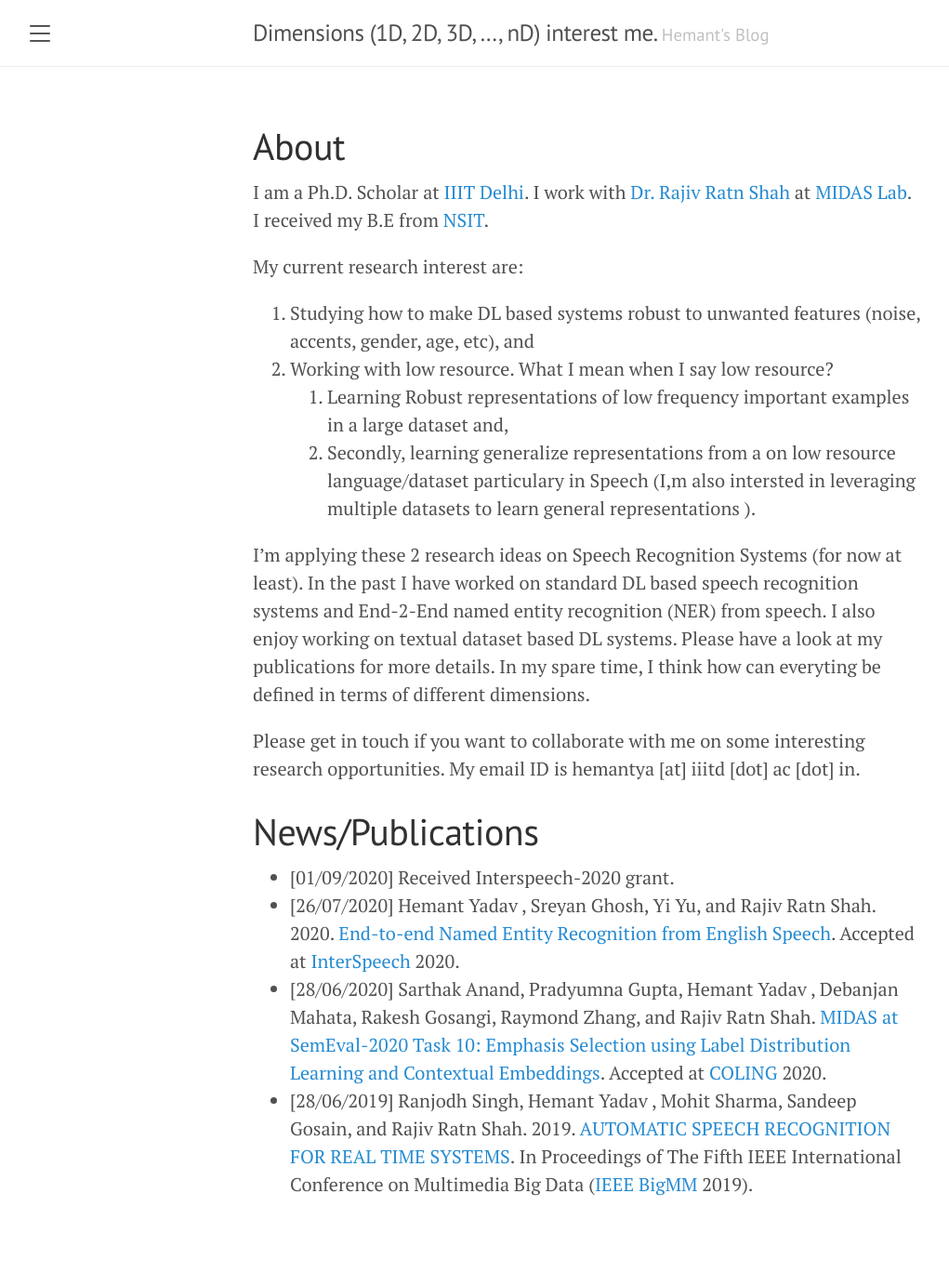
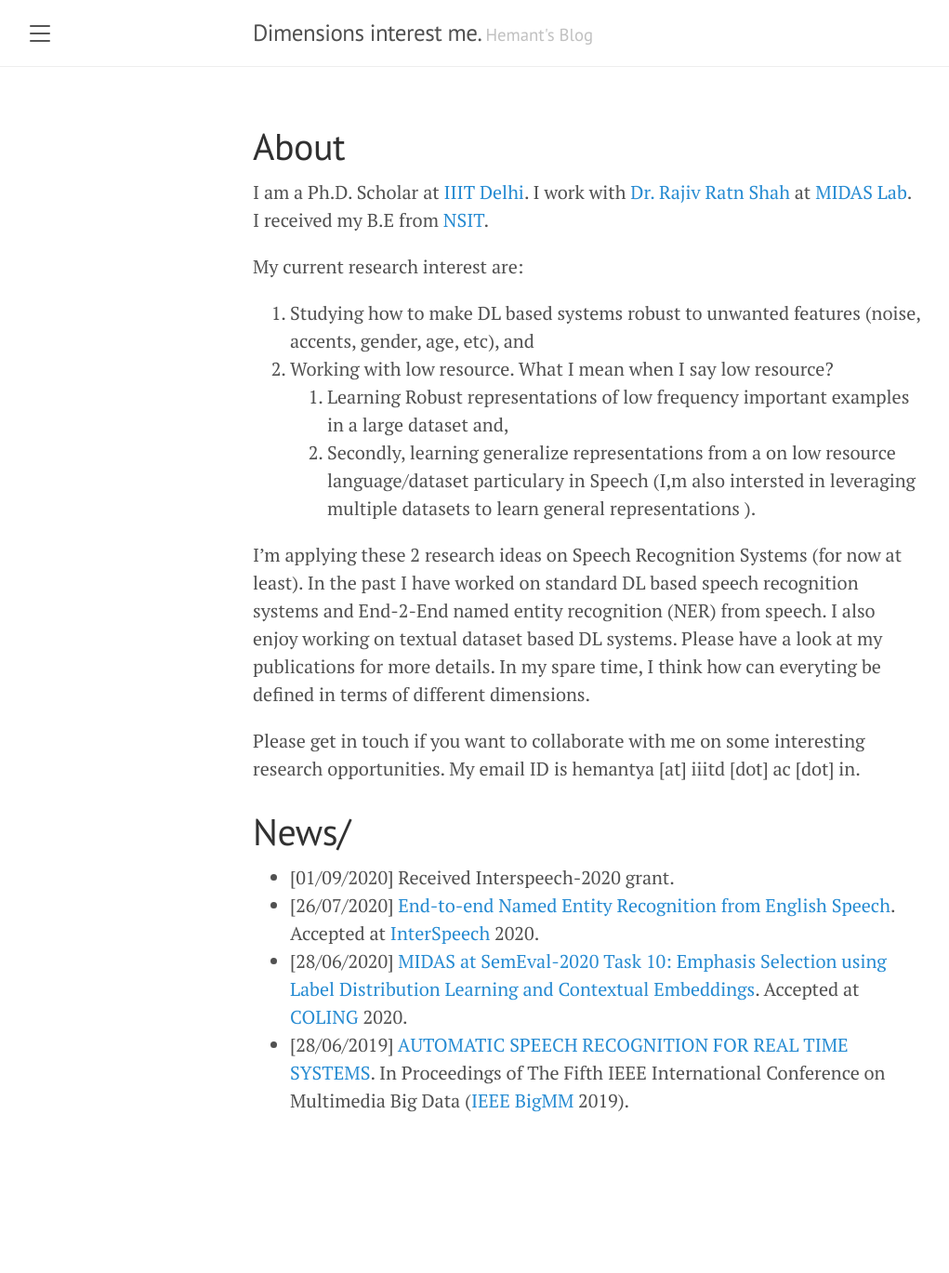
Before and after one commit to raotnameh/raotnameh.github.io, a Jekyll site: the page built from about.md, in a window 1280 px wide. Shown: the whole page at 93% size, without its empty margins (8-1029 px from the left). Built offline with Jekyll 4.4.1, drawn with Linux system fonts in a browser that asks for light colours; after the commit the page ends 1279 px from its top, so only the background shows below that.

Commit message:
It's just my website

```diff
--- a/_config.yml
+++ b/_config.yml
@@ -1,7 +1,7 @@
 # Setup
-title:               Dimensions (1D, 2D, 3D, ..., nD) interest me.
+title:               Dimensions interest me.
 tagline:             Hemant's Blog
-description:         I like to look upto SHIVA whenever I'm confused.
+description:         I look upto SHIVA whenever I'm confused.
 url:                 https://raotnameh.github.io
 baseurl:             ''
 paginate:            5
--- a/about.md
+++ b/about.md
@@ -16,14 +16,9 @@ I'm applying these 2 research ideas on Speech Recognition Systems (for now at le
 
 Please get in touch if you want to collaborate with me on some interesting research opportunities. My email ID is hemantya [at] iiitd [dot] ac [dot] in.
 
-# News/Publications
+# News/
 
 - [01/09/2020] Received Interspeech-2020 grant.
-- [26/07/2020] Hemant Yadav , Sreyan Ghosh, Yi Yu, and Rajiv Ratn Shah. 2020. [End-to-end Named Entity Recognition from English
-                Speech](https://arxiv.org/abs/2005.11184). Accepted at [InterSpeech](http://www.interspeech2020.org/) 2020.
-- [28/06/2020] Sarthak Anand, Pradyumna Gupta, Hemant Yadav , Debanjan Mahata, Rakesh Gosangi, Raymond Zhang, and Rajiv Ratn
-                Shah. [MIDAS at SemEval-2020 Task 10: Emphasis Selection using Label Distribution Learning and Contextual
-                Embeddings](https://drive.google.com/file/d/1sstpC23HZoR_3hEkfJn5eH8xig0VaOXd/view). Accepted at [COLING](https://coling2020.org/) 2020.
-- [28/06/2019] Ranjodh Singh, Hemant Yadav , Mohit Sharma, Sandeep Gosain, and Rajiv Ratn Shah. 2019. [AUTOMATIC SPEECH
-                RECOGNITION FOR REAL TIME SYSTEMS](https://drive.google.com/file/d/18j58woXz5WUgkHaOO3b7byRWck5Oyzg7/view). In Proceedings of The Fifth IEEE International Conference on Multimedia
-                Big Data ([IEEE BigMM](http://bigmm2019.org/) 2019).
+- [26/07/2020] [End-to-end Named Entity Recognition from English Speech](https://arxiv.org/abs/2005.11184). Accepted at [InterSpeech](http://www.interspeech2020.org/) 2020.
+- [28/06/2020] [MIDAS at SemEval-2020 Task 10: Emphasis Selection using Label Distribution Learning and Contextual Embeddings](https://drive.google.com/file/d/1sstpC23HZoR_3hEkfJn5eH8xig0VaOXd/view). Accepted at [COLING](https://coling2020.org/) 2020.
+- [28/06/2019] [AUTOMATIC SPEECH RECOGNITION FOR REAL TIME SYSTEMS](https://drive.google.com/file/d/18j58woXz5WUgkHaOO3b7byRWck5Oyzg7/view). In Proceedings of The Fifth IEEE International Conference on Multimedia Big Data ([IEEE BigMM](http://bigmm2019.org/) 2019).
```
